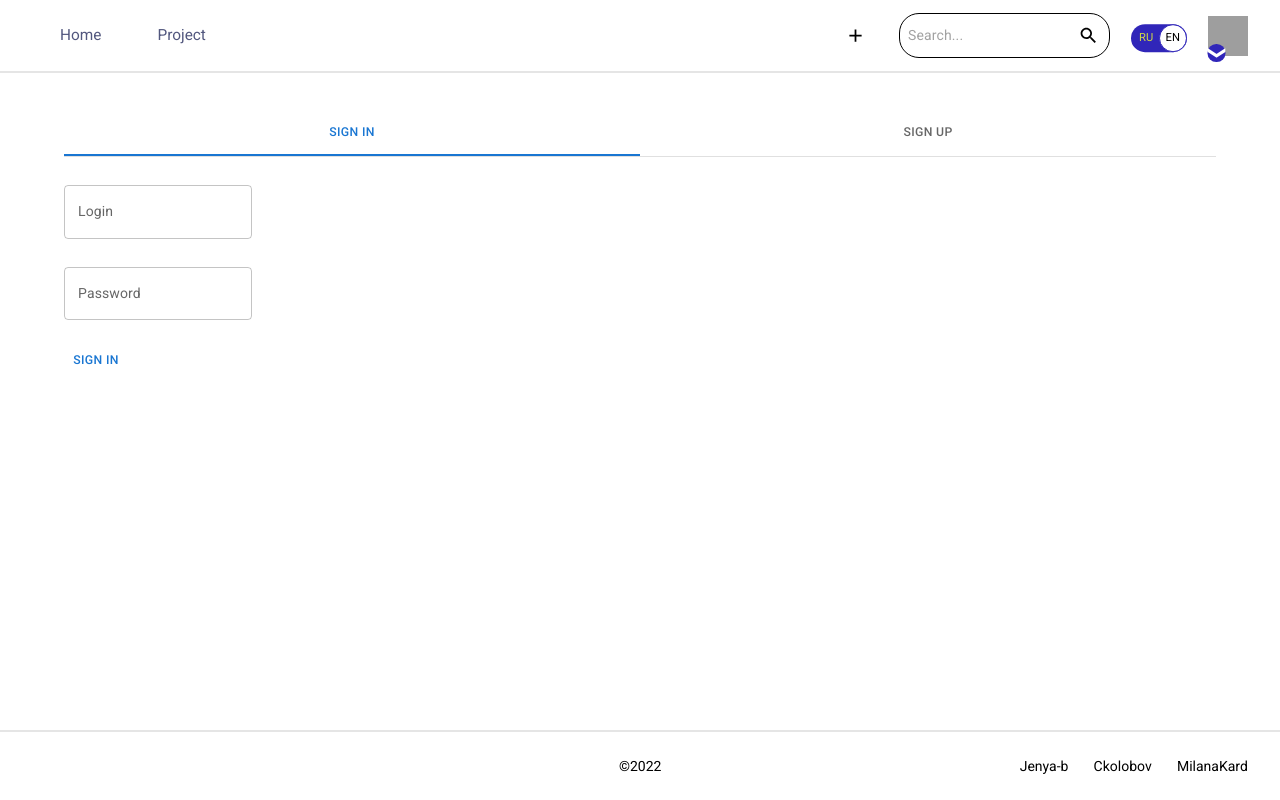
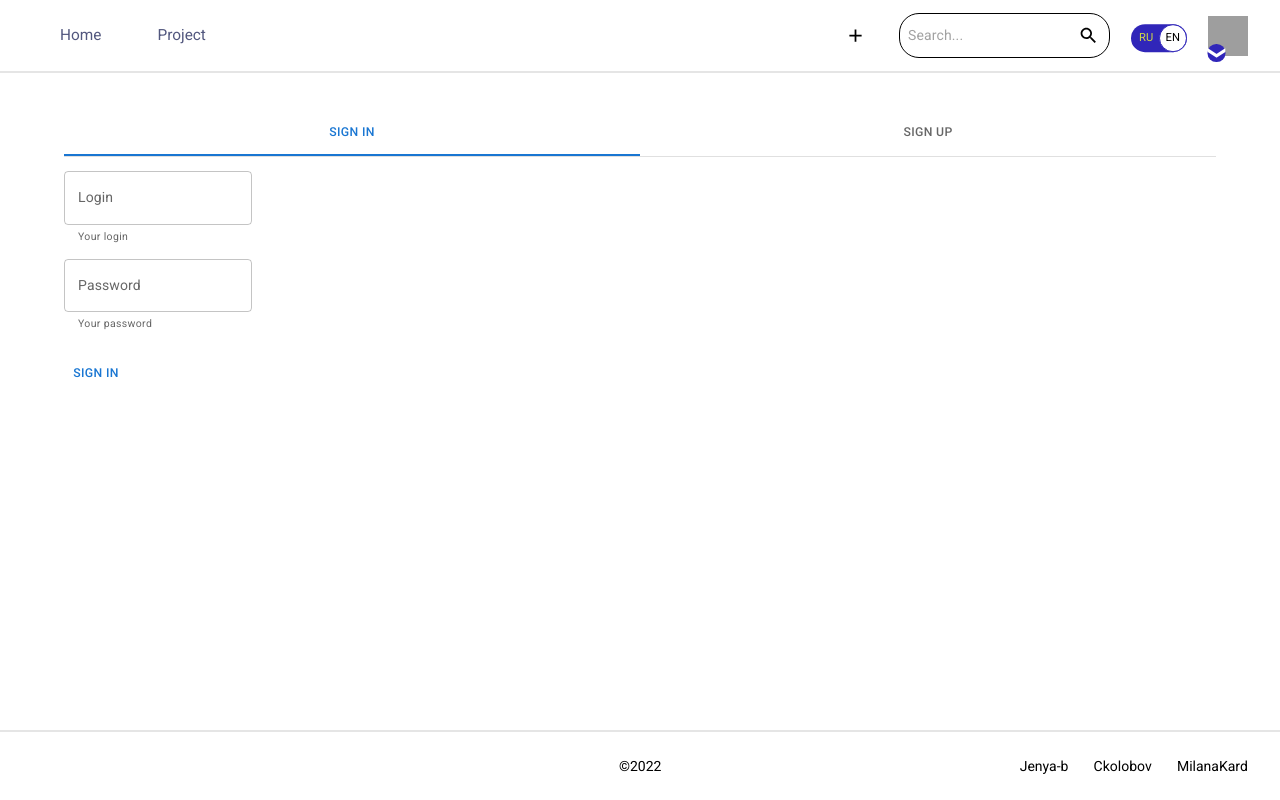
Before and after one commit to Jenya-b/project-management-app, a React (Create React App) app in the folder project-management-app/: page /login in a window 1280 px wide. Built offline with nearby package versions, Linux system fonts and the light colour scheme; grey boxes are pictures that could not be loaded.

Commit message:
feat: add client side form validation

```diff
--- a/project-management-app/package.json
+++ b/project-management-app/package.json
@@ -7,7 +7,7 @@
     "@emotion/styled": "^11.8.1",
     "@mui/icons-material": "^5.6.2",
     "@mui/material": "^5.6.4",
-		"@reduxjs/toolkit": "^1.8.1",
+    "@reduxjs/toolkit": "^1.8.1",
     "@testing-library/jest-dom": "^5.16.4",
     "@testing-library/react": "^13.2.0",
     "@testing-library/user-event": "^13.5.0",
@@ -25,8 +25,9 @@
     "prettier": "^2.6.0",
     "react": "^18.1.0",
     "react-dom": "^18.1.0",
+    "react-hook-form": "^7.31.2",
+    "react-i18next": "^11.16.8",
     "react-redux": "^8.0.1",
-    "react-i18next": "^11.16.8",
     "react-router-dom": "^6.3.0",
     "react-scripts": "5.0.1",
     "sass": "^1.49.9",
--- a/project-management-app/src/modules/pages/login/signin/index.tsx
+++ b/project-management-app/src/modules/pages/login/signin/index.tsx
@@ -1,19 +1,28 @@
-import { useEffect, useState } from 'react';
+import { useEffect } from 'react';
 import { useAppSelector } from '../../../../hooks/useAppSelector';
 import { useAppDispatch } from '../../../../hooks/useAppDispatch';
 import { signin } from '../../../../store/reducers/login/loginThunks';
 import { TextField, Button } from '@mui/material';
 import ErrorSnackbar from '../../../components/errorSnackbar/errorSnackbar';
 import { clearErrors } from '../../../../store/reducers/login/loginSlice';
+import { useForm } from 'react-hook-form';
+
+export type FormValues = {
+  login: string;
+  password: string;
+};
 
 export const SignIn = () => {
-  const [login, setLogin] = useState<string>('');
-  const [password, setPassword] = useState<string>('');
-  const { loading, token, errors } = useAppSelector((state) => state.loginReducer);
+  const { loading, token, errors: serverErrors } = useAppSelector((state) => state.loginReducer);
   const dispatch = useAppDispatch();
+  const {
+    register,
+    handleSubmit,
+    formState: { errors },
+  } = useForm<FormValues>();
 
-  const submitForm = (event: React.FormEvent<HTMLFormElement>) => {
-    event.preventDefault();
+  const submitForm = (data: FormValues) => {
+    const { login, password } = data;
     dispatch(signin({ login, password }));
   };
 
@@ -33,19 +42,17 @@ export const SignIn = () => {
         <p>Loading...</p>
       ) : (
         <div>
-          <form className="login-form" onSubmit={submitForm}>
+          <form className="login-form" onSubmit={handleSubmit(submitForm)}>
             <div className="login-form__field">
               <TextField
                 label="Login"
                 className="login-form__field-input"
                 type="text"
-                name="login"
                 autoComplete="userlogin"
-                value={login}
-                onChange={(event: React.ChangeEvent<HTMLInputElement>) =>
-                  setLogin(event.target.value)
-                }
-                sx={{ marginTop: '2em' }}
+                sx={{ marginTop: '1em' }}
+                {...register('login', { required: 'Login is required!' })}
+                error={!!errors.login}
+                helperText={errors.login ? errors.login.message : 'Your login'}
               />
             </div>
             <div className="login-form__field">
@@ -53,13 +60,11 @@ export const SignIn = () => {
                 label="Password"
                 className="login-form__field-input"
                 type="password"
-                name="password"
                 autoComplete="current-password"
-                value={password}
-                onChange={(event: React.ChangeEvent<HTMLInputElement>) =>
-                  setPassword(event.target.value)
-                }
-                sx={{ marginTop: '2em' }}
+                sx={{ marginTop: '1em' }}
+                {...register('password', { required: 'Password is required!' })}
+                error={!!errors.password}
+                helperText={errors.password ? errors.password.message : 'Your password'}
               />
             </div>
 
@@ -69,7 +74,7 @@ export const SignIn = () => {
           </form>
         </div>
       )}
-      <ErrorSnackbar messages={errors} />
+      <ErrorSnackbar messages={serverErrors} />
     </div>
   );
 };
--- a/project-management-app/src/modules/pages/login/signup/index.tsx
+++ b/project-management-app/src/modules/pages/login/signup/index.tsx
@@ -5,17 +5,31 @@ import { signup } from '../../../../store/reducers/login/loginThunks';
 import { TextField, Button } from '@mui/material';
 import ErrorSnackbar from '../../../components/errorSnackbar/errorSnackbar';
 import { clearErrors } from '../../../../store/reducers/login/loginSlice';
+import { useForm } from 'react-hook-form';
+
+export type FormValues = {
+  name: string;
+  login: string;
+  password: string;
+};
 
 export const SignUp = () => {
-  const [name, setName] = useState<string>('');
-  const [login, setLogin] = useState<string>('');
-  const [password, setPassword] = useState<string>('');
-  const { loading, user, token, errors } = useAppSelector((state) => state.loginReducer);
+  const {
+    loading,
+    user,
+    token,
+    errors: serverErrors,
+  } = useAppSelector((state) => state.loginReducer);
   const dispatch = useAppDispatch();
   const [userCreated, setUserCreated] = useState<boolean>(false);
+  const {
+    register,
+    handleSubmit,
+    formState: { errors },
+  } = useForm<FormValues>();
 
-  const submitForm = (event: React.FormEvent<HTMLFormElement>) => {
-    event.preventDefault();
+  const submitForm = (data: FormValues) => {
+    const { name, login, password } = data;
     dispatch(signup({ name, login, password }));
   };
 
@@ -39,18 +53,16 @@ export const SignUp = () => {
         <p>Loading...</p>
       ) : (
         <div>
-          <form className="login-form" onSubmit={submitForm}>
+          <form className="login-form" onSubmit={handleSubmit(submitForm)}>
             <div className="login-form__field">
               <TextField
                 label="Name"
                 className="login-form__field-input"
                 type="text"
-                name="name"
-                value={name}
-                onChange={(event: React.ChangeEvent<HTMLInputElement>) =>
-                  setName(event.target.value)
-                }
-                sx={{ marginTop: '2em' }}
+                sx={{ marginTop: '1em' }}
+                {...register('name', { required: 'Name is required!' })}
+                error={!!errors.name}
+                helperText={errors.name ? errors.name.message : 'New user name'}
               />
             </div>
             <div className="login-form__field">
@@ -58,13 +70,11 @@ export const SignUp = () => {
                 label="Login"
                 className="login-form__field-input"
                 type="text"
-                name="login"
                 autoComplete="userlogin"
-                value={login}
-                onChange={(event: React.ChangeEvent<HTMLInputElement>) =>
-                  setLogin(event.target.value)
-                }
-                sx={{ marginTop: '2em' }}
+                sx={{ marginTop: '1em' }}
+                {...register('login', { required: 'Login is required!' })}
+                error={!!errors.login}
+                helperText={errors.login ? errors.login.message : 'New user login'}
               />
             </div>
             <div className="login-form__field">
@@ -72,13 +82,11 @@ export const SignUp = () => {
                 label="Password"
                 className="login-form__field-input"
                 type="password"
-                name="password"
                 autoComplete="new-password"
-                value={password}
-                onChange={(event: React.ChangeEvent<HTMLInputElement>) =>
-                  setPassword(event.target.value)
-                }
-                sx={{ marginTop: '2em' }}
+                sx={{ marginTop: '1em' }}
+                {...register('password', { required: 'Password is required!' })}
+                error={!!errors.password}
+                helperText={errors.password ? errors.password.message : 'New user password'}
               />
             </div>
             <Button type="submit">Sign up</Button>
@@ -93,7 +101,7 @@ export const SignUp = () => {
           )}
         </div>
       )}
-      <ErrorSnackbar messages={errors} />
+      <ErrorSnackbar messages={serverErrors} />
     </div>
   );
 };
```
Also changed, not shown: 1 other file (tests, documents, lock files or other folders).
